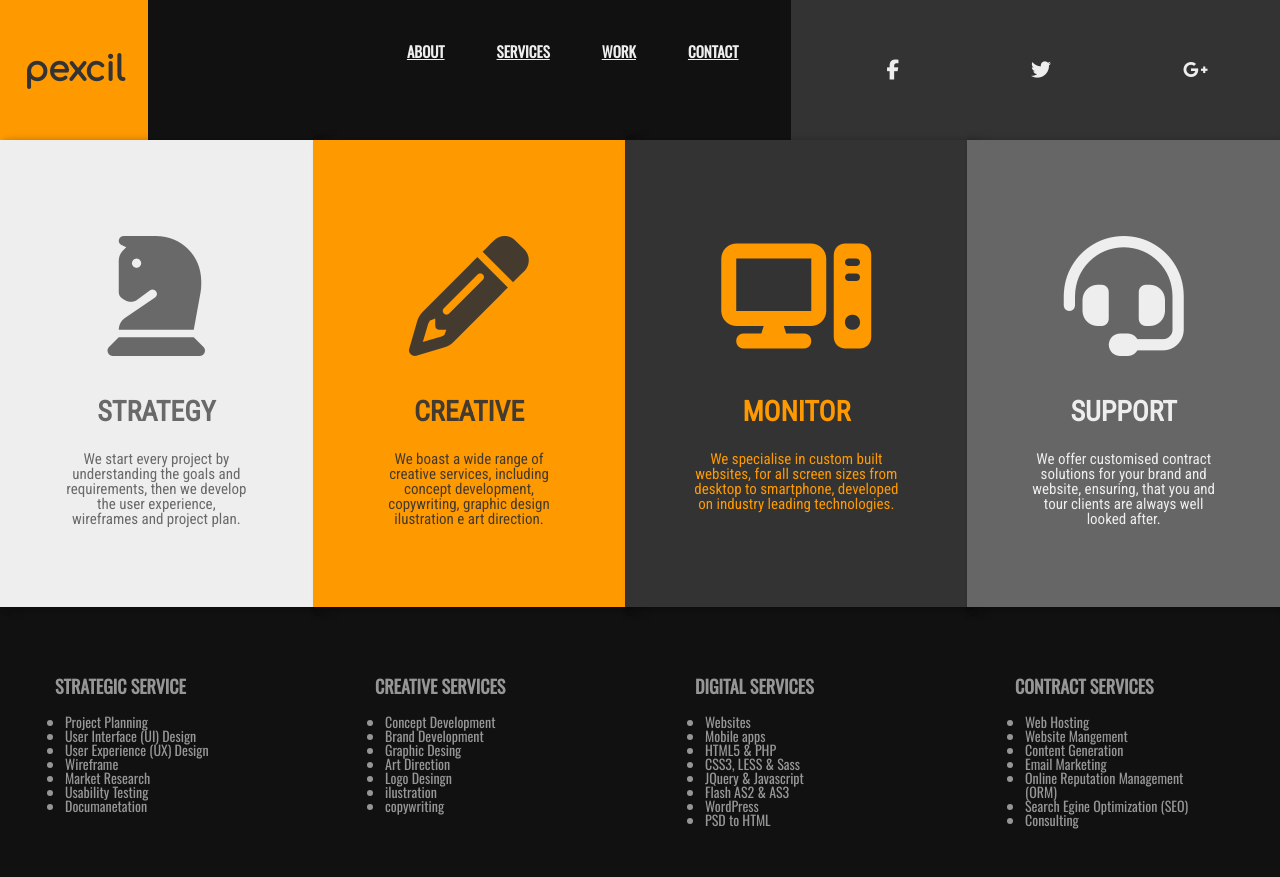
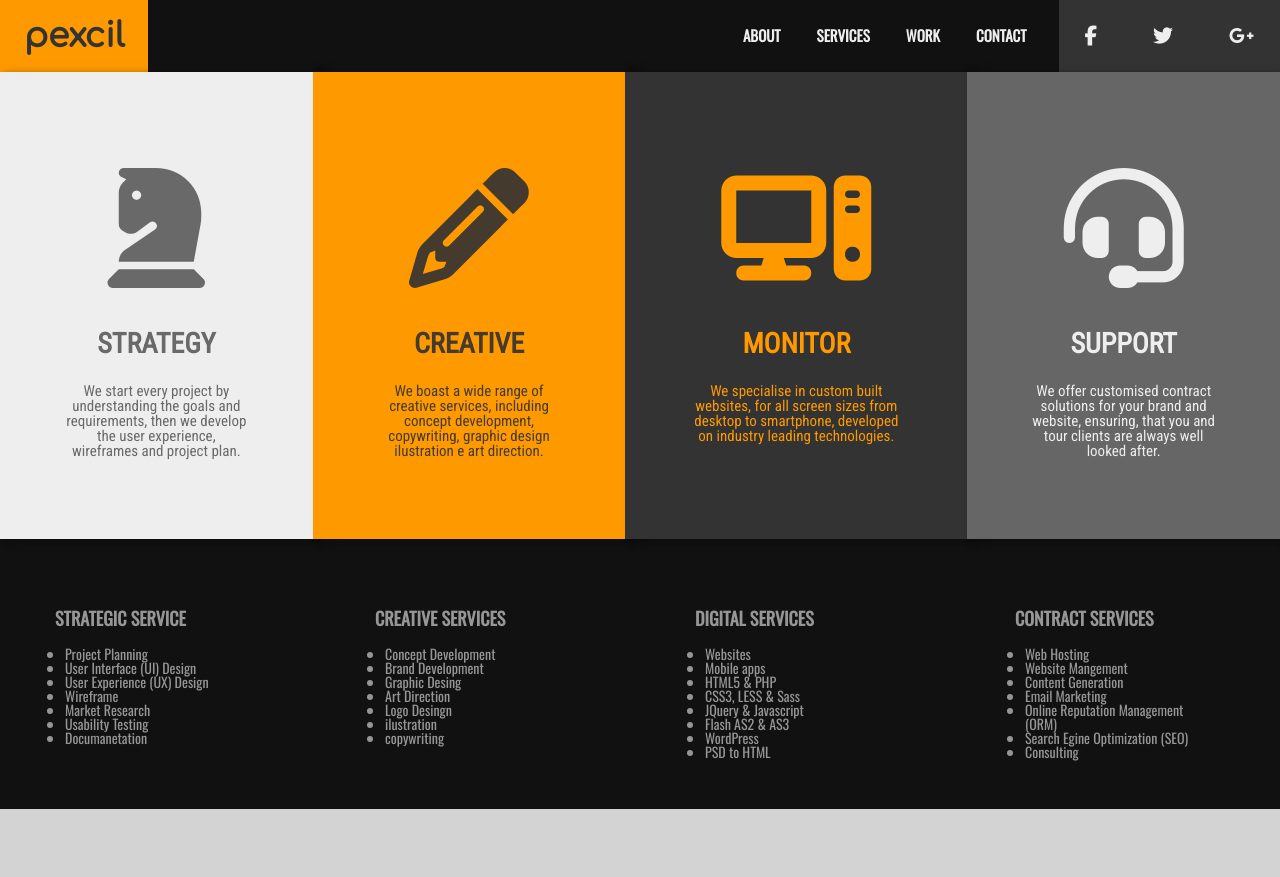
Before and after one commit to ggsilva10/Pexcil, a plain HTML site: page src/index.html in a window 1280 px wide. After the commit the page ends 809 px from the top, so only its background shows below. Drawn offline with nearby package versions, Linux system fonts and the light colour scheme; a web font is replaced by a local one.

Commit message:
fixed header

```diff
--- a/src/index.html
+++ b/src/index.html
@@ -20,7 +20,7 @@
             </div>
             <div class="nav" id="nav">
                 <nav class="menu">
-                    <ul class="ul">
+                    <ul>
                         <li><a href="#">about</a></li>
                         <li><a href="#">services</a></li>
                         <li><a href="#">work</a></li>
--- a/src/style.css
+++ b/src/style.css
@@ -16,9 +16,15 @@ body {
 .header {
     display: flex;
     width: 100%;
-    max-width: 1440px;
+    max-height: 72px;
     background-color: #111;
 
+    p,
+    li,
+    ul {
+        margin: 0;
+
+    }
 }
 
 .brand {
@@ -36,15 +42,9 @@ body {
     }
 }
 
-.nav {
+#nav {
     display: flex;
     width: 100%;
-
-    .menu {
-        display: inline-block;
-        background-color: transparent;
-        margin-left: auto;
-    }
 
     ul {
         list-style: none;
@@ -52,8 +52,6 @@ body {
 
     li {
         display: inline-block;
-        padding: 27.5px 16px;
-        margin-right: 16px;
     }
 
     a {
@@ -63,35 +61,51 @@ body {
         text-transform: uppercase;
         color: #eee;
         text-align: center;
+        text-decoration: none;
+    }
+}
+
+.menu {
+    display: inline-block;
+    background-color: transparent;
+    margin-left: auto;
+
+    li {
+        padding: 27.5px 16px;
+    }
+
+    li:last-child {
+        margin-right: 16px;
+    }
+
+    ul {
+        padding: 0;
     }
 }
 
 .social-media {
-    margin-left: 20px;
+    display: flex;
+    align-items: center;
     background-color: #333333;
     color: #eeeeee;
-    display: flex;
-    align-items: center;
-    margin-left: 20px;
 
     ul {
-        list-style: none;
+        width: 100%;
+        padding-left: 0;
     }
 
     li {
-        display: inline-block;
         padding: 26px 26px;
     }
 
     a {
         color: inherit;
-        transition: all .3s;
         text-decoration: none;
 
     }
 
     i {
-        padding: 15px 30px;
+        padding: 0;
         color: #eee;
         font-size: 20px;
         font-weight: 400;
```
